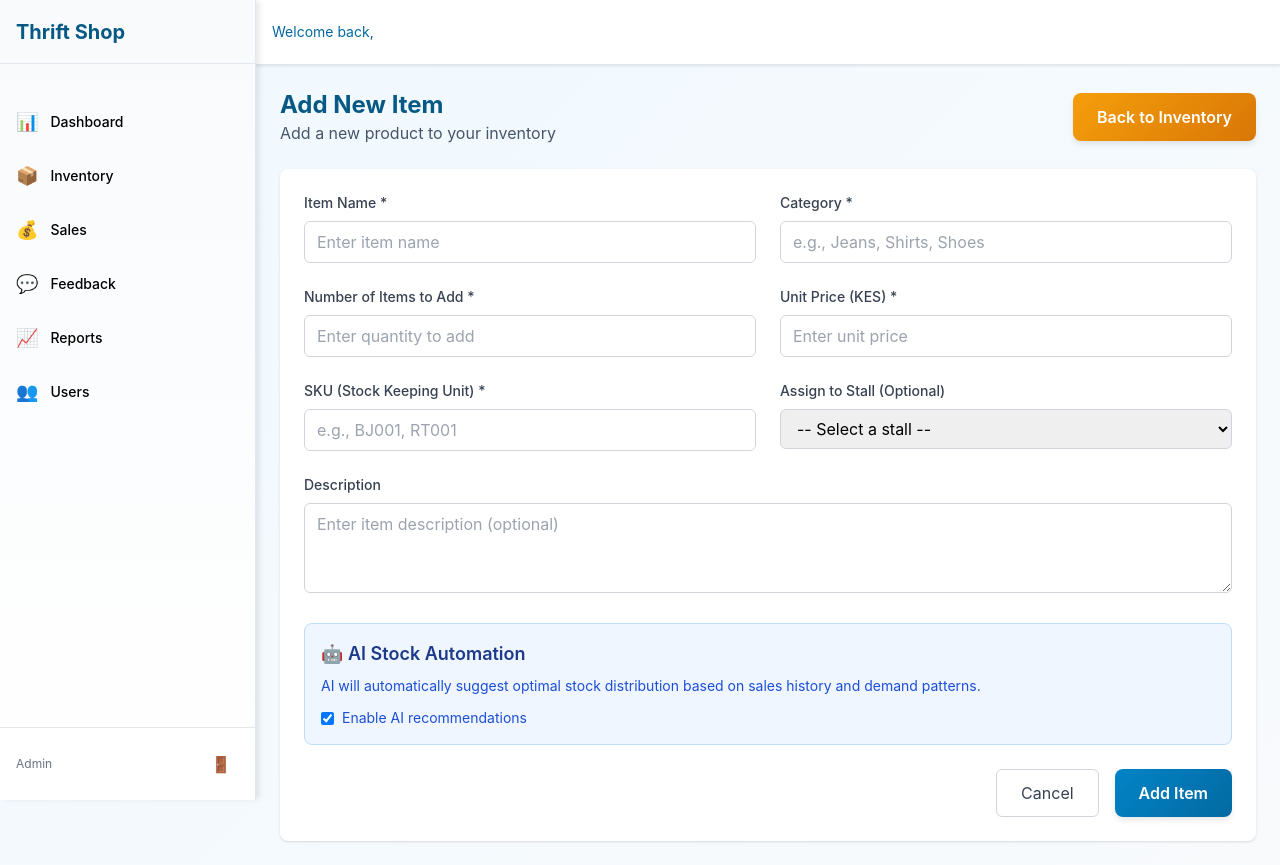
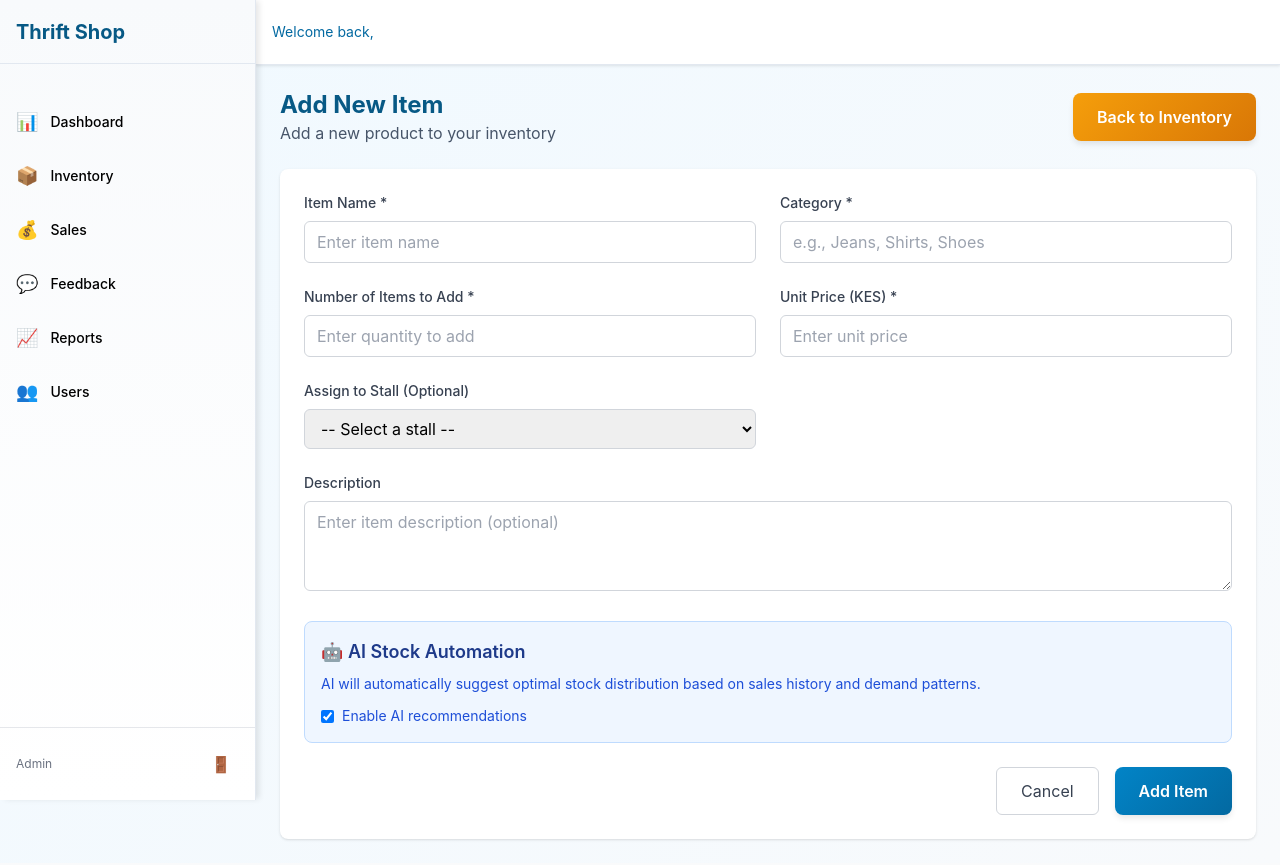
Before and after one commit to SoftwareBazaar/thrift-shop-inventory, a React (Create React App) app in the folder client/: page /add-item in a window 1280 px wide. Built offline with nearby package versions, Linux system fonts and the light colour scheme; sample sign-in values are in the browser's storage.

Commit message:
Remove SKU field from AddItem and start feedback implementation

```diff
--- a/client/src/pages/AddItem.tsx
+++ b/client/src/pages/AddItem.tsx
@@ -22,7 +22,6 @@ const AddItem: React.FC = () => {
     category: '',
     initial_stock: '',
     unit_price: '',
-    sku: '',
     description: '',
     selectedStall: ''
   });
@@ -56,7 +55,7 @@ const AddItem: React.FC = () => {
     setLoading(true);
 
     // Validation
-    if (!formData.item_name || !formData.category || !formData.initial_stock || !formData.unit_price || !formData.sku) {
+    if (!formData.item_name || !formData.category || !formData.initial_stock || !formData.unit_price) {
       setError('Please fill in all required fields.');
       setLoading(false);
       return;
@@ -74,8 +73,7 @@ const AddItem: React.FC = () => {
         category: formData.category,
         initial_stock: parseInt(formData.initial_stock),
         current_stock: parseInt(formData.initial_stock),
-        unit_price: parseFloat(formData.unit_price),
-        sku: formData.sku
+        unit_price: parseFloat(formData.unit_price)
       });
 
       setSuccessMessage('Item added successfully!');
@@ -86,7 +84,6 @@ const AddItem: React.FC = () => {
         category: '',
         initial_stock: '',
         unit_price: '',
-        sku: '',
         description: '',
         selectedStall: ''
       });
@@ -197,23 +194,6 @@ const AddItem: React.FC = () => {
               />
             </div>
 
-            {/* SKU */}
-            <div>
-              <label htmlFor="sku" className="block text-sm font-medium text-gray-700 mb-2">
-                SKU (Stock Keeping Unit) *
-              </label>
-              <input
-                type="text"
-                id="sku"
-                name="sku"
-                value={formData.sku}
-                onChange={handleInputChange}
-                className="w-full px-3 py-2 border border-gray-300 rounded-md focus:outline-none focus:ring-2 focus:ring-blue-500 focus:border-blue-500"
-                placeholder="e.g., BJ001, RT001"
-                required
-                disabled={loading}
-              />
-            </div>
 
             {/* Stall Assignment */}
             <div>
```
Also changed, not shown: 2 other files (tests, documents, lock files or other folders).
